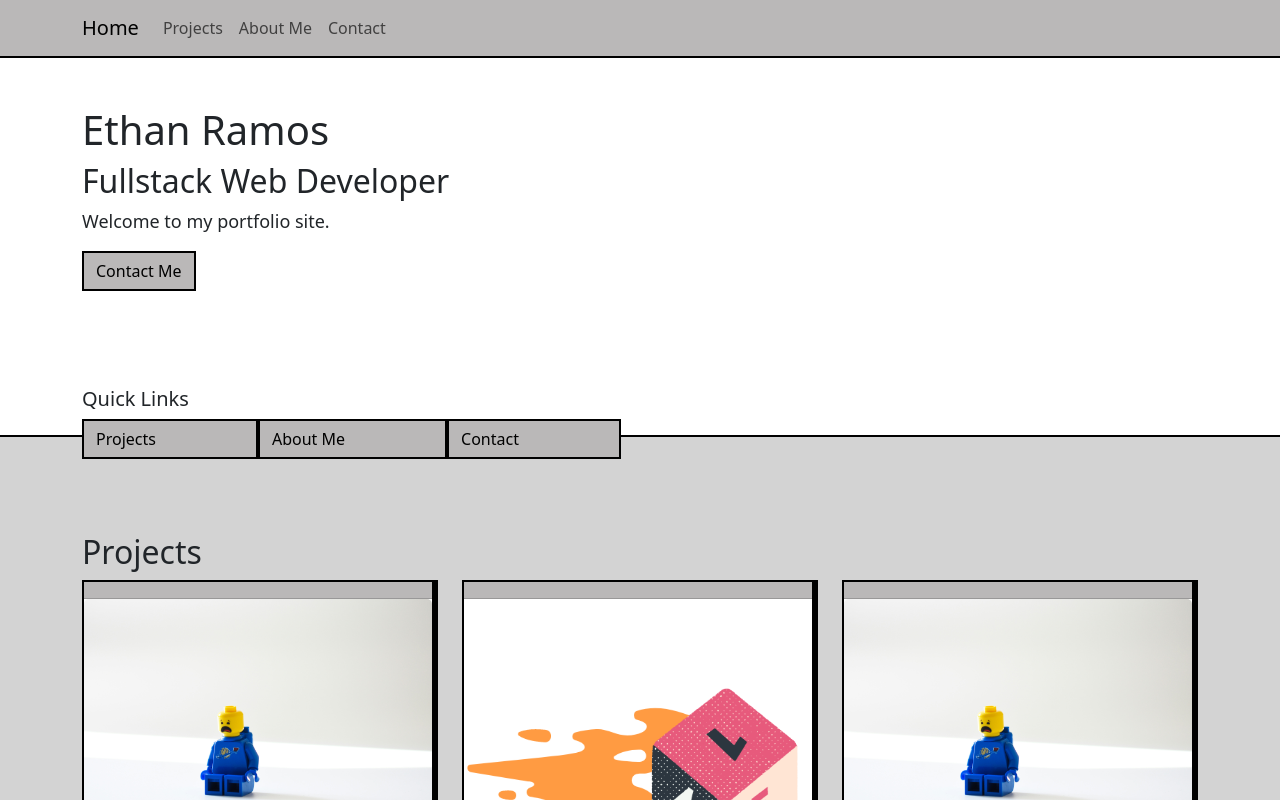
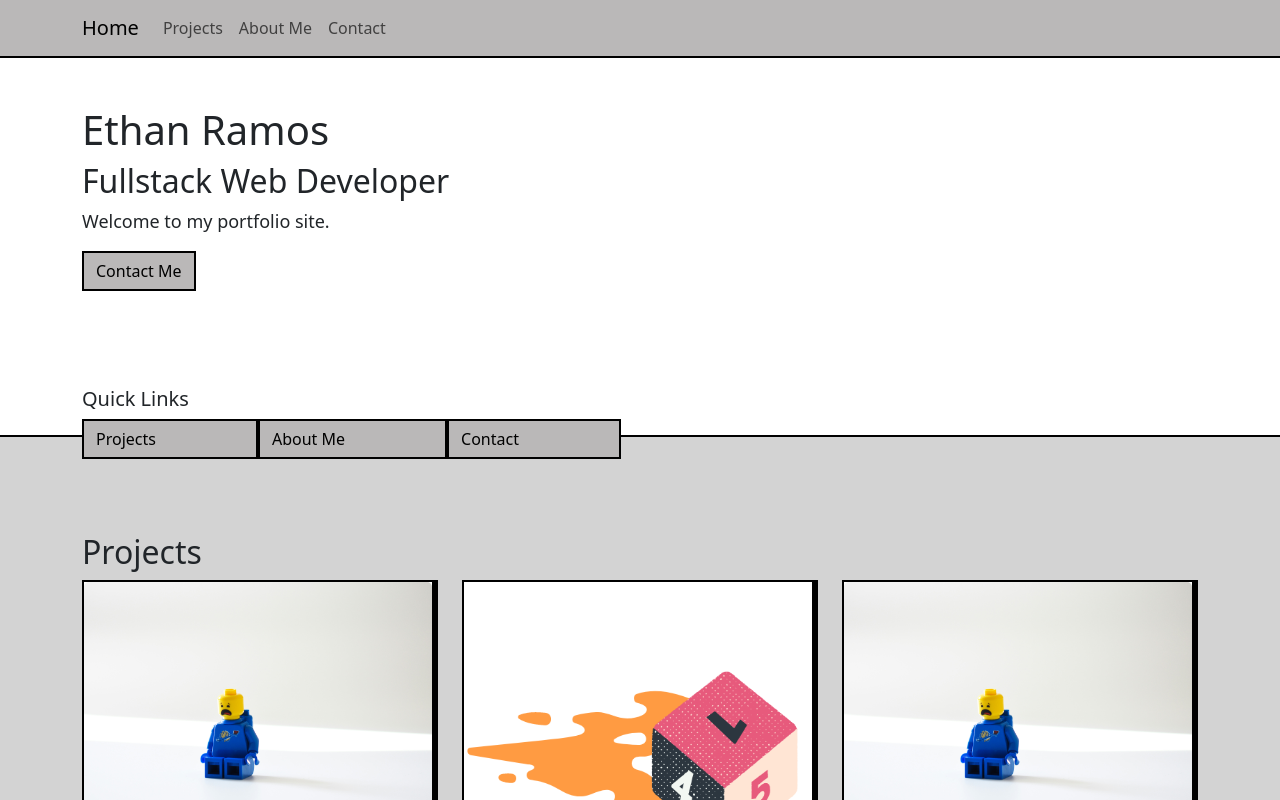
Before and after one commit to ethramos22/portfolio, a React (Create React App) app: page / in a window 1280 px wide. Shown: the top 800 px of the page. Built offline with nearby package versions, Linux system fonts and the light colour scheme.

Commit message:
remove project header

```diff
--- a/src/components/ProjectCard.jsx
+++ b/src/components/ProjectCard.jsx
@@ -6,7 +6,6 @@ export default function ProjectCard({project}) {
     return (
         <Col key={project.id}>
             <Card>
-                <Card.Header></Card.Header>
                 <Card.Img variant="top" src={project.img[0]} alt='sad lego man'/>
                 <Card.Body>
                     <Card.Title>{project.name}</Card.Title>
```
